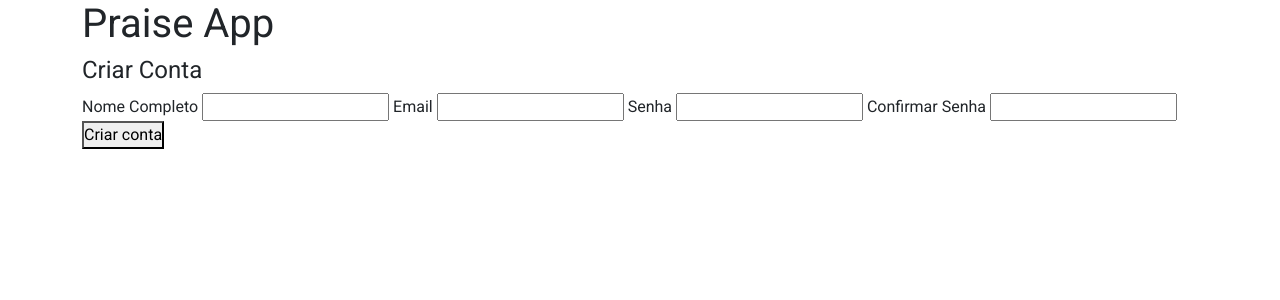
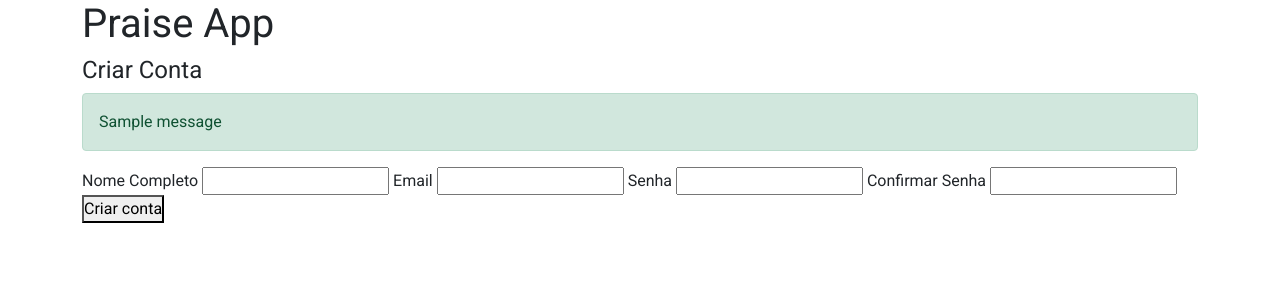
Before and after one commit to oricardos/praise_app, a Django app: page /users/register in a window 1280 px wide. Shown: the part 100-400 px from the top of the page. Run offline with Django 4.2, Linux system fonts and the light colour scheme; tables that the repository leaves empty hold one stand-in row (values such as "Sample post"); one stand-in notice (Sample message) is shown; some libraries are stand-ins or nearby versions.

Commit message:
adicionando alertas

```diff
--- a/templates/index.html
+++ b/templates/index.html
@@ -15,7 +15,8 @@
         </form> -->
 
         <table id="songs_table" class="row-border hover stripe" style="width:100%">
-            <a href="{% url 'new_song' %}" style="text-align:end">Adicionar nova musica</a>
+            <!-- tá com bo ainda -->
+            <!-- <a href="{% url 'new_song' %}" style="text-align:end">Adicionar nova musica</a> -->
             <thead>
                 <tr>
                     <th>Nome</th>
--- a/templates/new_song.html
+++ b/templates/new_song.html
@@ -88,7 +88,7 @@
                             Spotify*
                             <input type="url" name="spotify" class="form-control" id="spotify" required>
                         </label>
-                        <div id="emailHelp" class="form-text">{{spotify_help_text}}</div>
+                        <!-- <div id="emailHelp" class="form-text">{{spotify_help_text}}</div> -->
                     </div>
                 </div>
 
--- /dev/null
+++ b/templates/partials/_alerts.html
@@ -0,0 +1,7 @@
+{% if messages %}
+    {% for message in messages %}
+    <div class="alert alert-{{message.tags}}" role="alert">
+        {{message}}
+      </div>
+    {% endfor %}
+{% endif %}
--- a/templates/users/login.html
+++ b/templates/users/login.html
@@ -16,6 +16,8 @@
   <h1>Praise App</h1>
   <h4>Login</h4>
 
+  {%include 'partials/_alerts.html' %}
+
   <form action="{% url 'login' %}" method="POST">
     {% csrf_token %}
     <label for="email">
--- a/templates/users/register.html
+++ b/templates/users/register.html
@@ -15,6 +15,8 @@
 
   <h1>Praise App</h1>
   <h4>Criar Conta</h4>
+
+  {%include 'partials/_alerts.html' %}
 
   <form action="{% url 'register' %}" method="POST">
     {% csrf_token %}
--- a/users/views.py
+++ b/users/views.py
@@ -1,6 +1,6 @@
 from django.shortcuts import render, redirect, get_object_or_404
 from django.contrib.auth.models import User
-from django.contrib import auth
+from django.contrib import auth, messages
 from artists.models import Artist
 from songs.models import Song
 
@@ -13,20 +13,20 @@ def register(request):
         confirm_password = request.POST['confirm_password']
 
         if not name.strip(): #impede campo nome vazio
-          print('O campo nome não pode ficar vazio')
+          messages.error(request,'O campo nome não pode ficar vazio')
           return redirect('register')
         if not email.strip(): #impede campo email vazio
-          print('O campo nome não pode ficar vazio')
+          messages.error(request,'O campo nome não pode ficar vazio')
           return redirect('register')
         if password != confirm_password: #verifica se as senhas sao iguais
-          print('As senhas não são iguais!')
+          messages.error(request, 'As senhas não são iguais!')
           return redirect('register')
         if User.objects.filter(email=email).exists(): #verifica se o usuário já existe
-          print('Usuário já cadastrado')
+          messages.error(request,'Usuário já cadastrado')
           return redirect('register')
         user = User.objects.create_user(username=name, email=email, password=password) #cria objeto do usuário
         user.save() #salva usuario na base de dados
-        print('usuario Cadastrado com sucesso')
+        messages.success(request, 'Cadastro realizado com sucesso')
         return redirect('login')
     else:
         return render(request, 'users/register.html')
@@ -37,7 +37,7 @@ def login(request):
         email = request.POST['email']
         password = request.POST['password']
         if email == '' or password == '': #verifica se os campos estao preenchidos
-            print('Os Campos não podem ficar em branco')
+            messages.error(request,'Os Campos não podem ficar em branco.')
             return redirect('login')
         if User.objects.filter(email=email).exists():
             name = User.objects.filter(email=email).values_list('username', flat=True)[0]
```
Also changed, not shown: praise_app/settings.py (+7 -0 lines).
